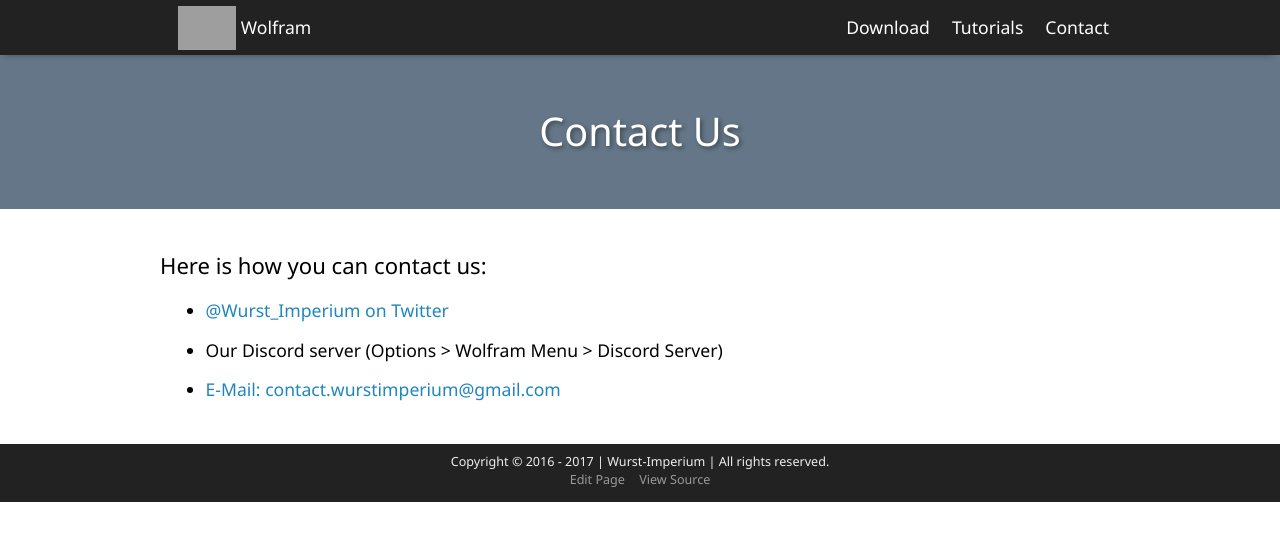
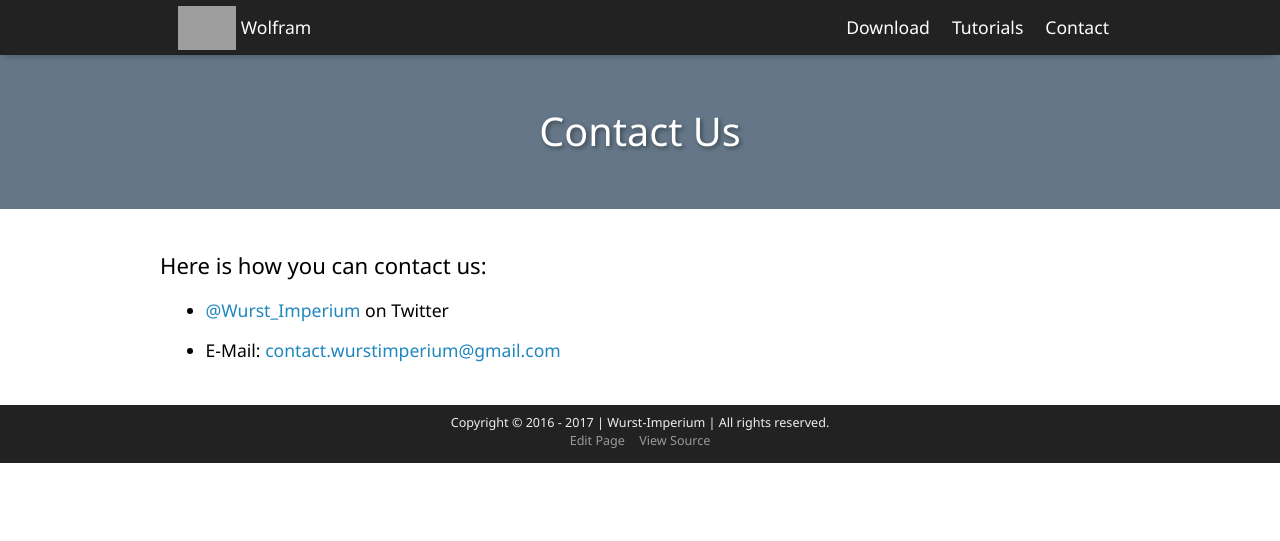
Before and after one commit to Wurst-Imperium/WolframClient.net, a Jekyll site: the page built from contact.html, in a window 1280 px wide. Shown: the top 541 px of the page. Built offline with Jekyll 4.4.1, drawn with Linux system fonts in a browser that asks for light colours; grey boxes are pictures that could not be loaded.

Commit message:
Update contact.html

```diff
--- a/contact.html
+++ b/contact.html
@@ -6,18 +6,17 @@ permalink: /contact/
 {% include title.html l1 = page.title %}
 
 <div class="padding20 no-padding-left no-padding-right">
-	<div class="container post-content">
+  <div class="container post-content">
 
-		<div class="margin20 no-margin-left no-margin-right no-margin-top">
+    <div class="margin20 no-margin-left no-margin-right no-margin-top">
       <p class="text-accent">
         Here is how you can contact us:
       </p>
       <ul>
-        <li><p><a href="https://twitter.com/Wurst_Imperium">@Wurst_Imperium on Twitter</a></p></li>
-        <li><p>Our Discord server (Options > Wolfram Menu > Discord Server)</p></li>
-        <li><p><a href="mailto:contact.wurstimperium@gmail.com">E-Mail: contact.wurstimperium@gmail.com</a></p></li>
+        <li><p><a href="https://twitter.com/Wurst_Imperium">@Wurst_Imperium</a> on Twitter</p></li>
+        <li><p>E-Mail: <a href="mailto:contact.wurstimperium@gmail.com">contact.wurstimperium@gmail.com</a></p></li>
       </ul>
     </div>
 
-	</div>
+  </div>
 </div>
```
